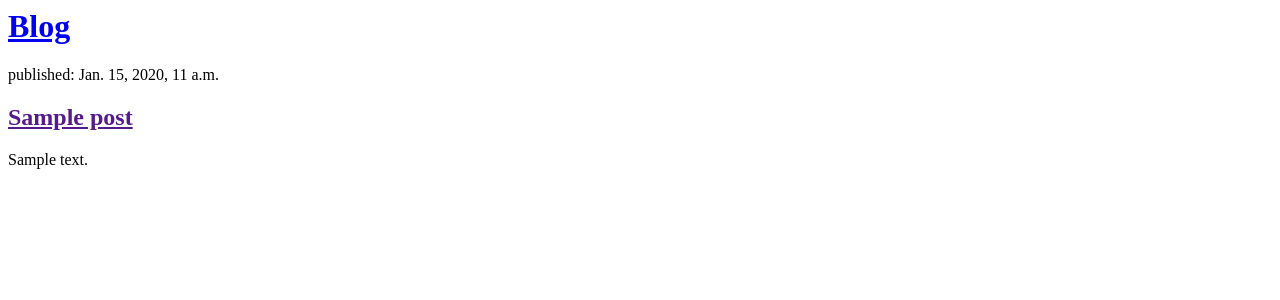
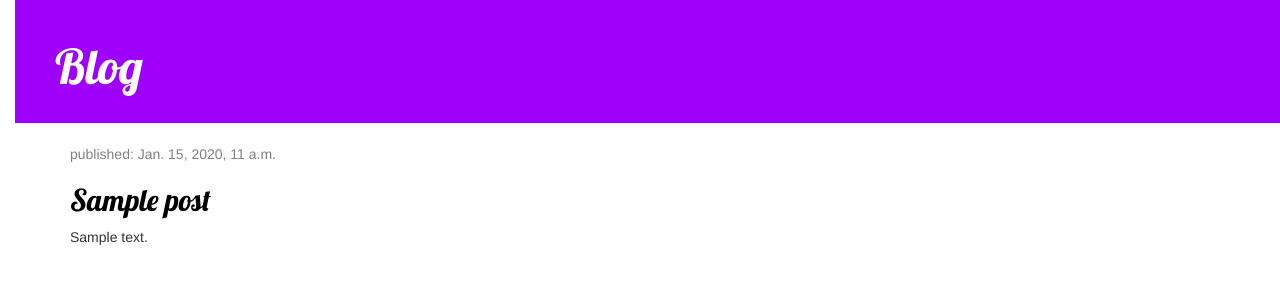
Before and after one commit to SailorMoonCrystal/django-blog-app, a Django app: page / in a window 1280 px wide. Shown: the top 300 px of the page. Run offline with Django 3.2, Linux system fonts and the light colour scheme; tables that the repository leaves empty hold one stand-in row (values such as "Sample post"); some libraries are stand-ins or nearby versions.

Commit message:
Added view for detailed post, css

```diff
--- /dev/null
+++ b/blog/static/css/blog.css
@@ -0,0 +1,55 @@
+h1 a, h2 a {
+    color: rgb(241, 51, 255);
+    font-family: 'Lobster';
+}
+
+body {
+    padding-left: 15px;
+}
+
+.page-header {
+    background-color: #9e00fa;
+    margin-top: 0;
+    padding: 20px 20px 20px 40px;
+}
+
+.page-header h1, .page-header h1 a, .page-header h1 a:visited, .page-header h1 a:active {
+    color: #ffffff;
+    font-size: 36pt;
+    text-decoration: none;
+}
+
+.content {
+    margin-left: 40px;
+}
+
+h1, h2, h3, h4 {
+    font-family: 'Lobster', cursive;
+}
+
+.date {
+    color: #828282;
+}
+
+.save {
+    float: right;
+}
+
+.post-form textarea, .post-form input {
+    width: 100%;
+}
+
+.top-menu, .top-menu:hover, .top-menu:visited {
+    color: #ffffff;
+    float: right;
+    font-size: 26pt;
+    margin-right: 20px;
+}
+
+.post {
+    margin-bottom: 70px;
+}
+
+.post h2 a, .post h2 a:visited {
+    color: #000000;
+}
--- /dev/null
+++ b/blog/templates/blog/base.html
@@ -0,0 +1,28 @@
+{% load static %}
+<html>
+
+<head>
+    <title>
+        Kristi's blog
+    </title>
+    <link rel="stylesheet" href="//maxcdn.bootstrapcdn.com/bootstrap/3.2.0/css/bootstrap.min.css">
+    <link rel="stylesheet" href="//maxcdn.bootstrapcdn.com/bootstrap/3.2.0/css/bootstrap-theme.min.css">
+    <link rel="stylesheet" href="{% static 'css/blog.css' %}">
+    <link href="//fonts.googleapis.com/css?family=Lobster&subset=latin,latin-ext" rel="stylesheet" type="text/css">
+</head>
+
+<body>
+    <div class="page-header">
+        <h1><a href="/">Blog</a></h1>
+    </div>
+    <div class="content container">
+        <div class="row">
+            <div class="col-md-8">
+            {% block content %}
+            {% endblock %}
+            </div>
+        </div>
+    </div>
+</body>
+
+</html>
--- a/blog/templates/blog/post_list.html
+++ b/blog/templates/blog/post_list.html
@@ -1,35 +1,13 @@
-<html>
+{% extends 'blog/base.html' %}
 
-<head>
-    <title>
-        Kristi's blog
-    </title>
-</head>
-
-<body>
-    <div>
-        <h1>
-            <a href="/">
-                Blog
-            </a>
-        </h1>
-    </div>
-
+{% block content %}
     {% for post in posts %}
-    <div>
-        <p>
-            published: {{ post.published_date }}
-        </p>
-        <h2>
-            <a href="">
-                {{ post.title }}
-            </a>
-        </h2>
-        <p>
-            {{ post.text|linebreaksbr }}
-        </p>
-    </div>
+        <div class="post">
+            <div class="date">
+                <p>published: {{ post.published_date }}</p>
+            </div>
+            <h2><a href="{% url 'post_detail' pk=post.pk %}">{{ post.title }}</a></h2>
+            <p>{{ post.text|linebreaksbr }}</p>
+        </div>
     {% endfor %}
-</body>
-
-</html>
+{% endblock %}
--- a/blog/urls.py
+++ b/blog/urls.py
@@ -2,5 +2,6 @@ from django.urls import path
 from . import views
 
 urlpatterns = [
-    path('', views.post_list, name='post_list')
+    path('', views.post_list, name='post_list'),
+    path('post/<int:pk>/', views.post_detail, name='post_detail'),
 ]
--- a/blog/views.py
+++ b/blog/views.py
@@ -1,7 +1,11 @@
-from django.shortcuts import render
+from django.shortcuts import render, get_object_or_404
 from django.utils import timezone
 from .models import Post
 
 def post_list(request):
     posts = Post.objects.filter(published_date__lte=timezone.now()).order_by('published_date')
     return render(request, 'blog/post_list.html', {'posts': posts})
+
+def post_detail(request, pk):
+    post = get_object_or_404(Post, pk=pk)
+    return render(request, 'blog/post_detail.html', {'post': post})
```
Also changed, not shown: blog/templates/blog/post_detail.html (added, +13 -0 lines).
